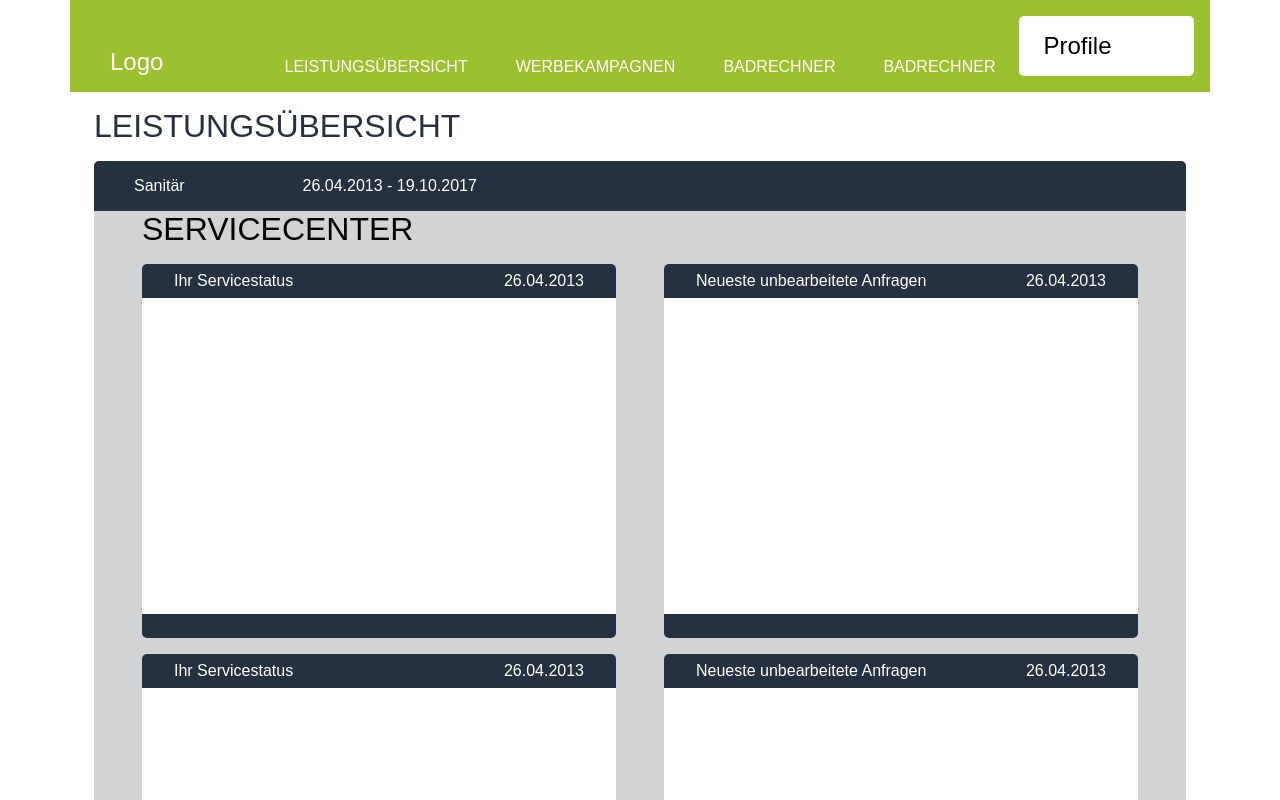
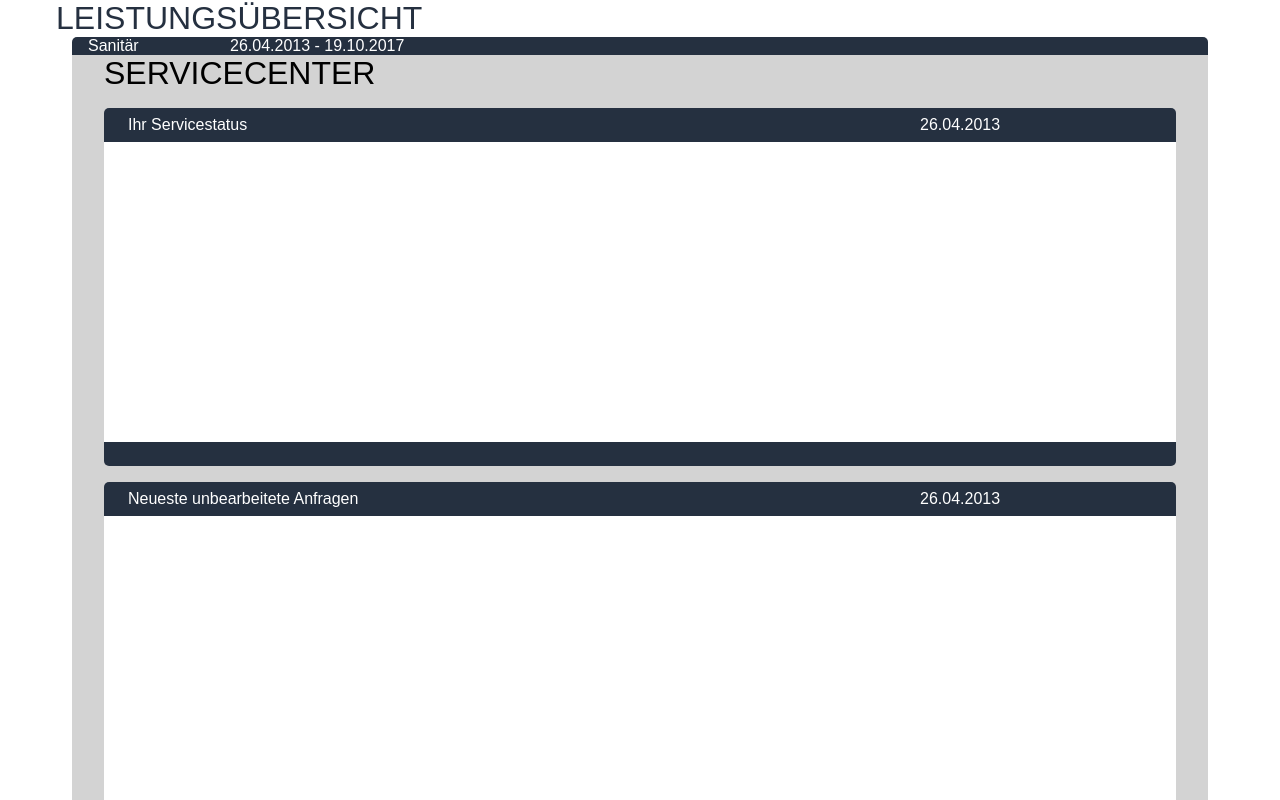
Before and after one commit to dragosgn/react-css-grid, a React (Create React App) app: page / in a window 1280 px wide. Shown: the top 800 px of the page. Built offline with nearby package versions, Linux system fonts and the light colour scheme; a web font is replaced by a local one.

Commit message:
fixing rows and col paddings

```diff
--- a/public/index.html
+++ b/public/index.html
@@ -2,7 +2,7 @@
 <html lang="en">
   <head>
     <meta charset="utf-8">
-    <meta name="viewport" content="width=device-width, initial-scale=1, shrink-to-fit=no">
+    <meta name="viewport" content="width=device-width, initial-scale=1">
     <meta name="theme-color" content="#000000">
     <link href="https://fonts.googleapis.com/css?family=Muli:300,300i,400,600,700" rel="stylesheet">
 
@@ -14,7 +14,6 @@
     <link rel="shortcut icon" href="%PUBLIC_URL%/favicon.ico">
     <style>
       html {
-        box-sizing: border-box;
         width: 100%;
       }
       h1, h2, h3, h4, h5, h6, p, a, label {
--- a/src/App.js
+++ b/src/App.js
@@ -5,11 +5,13 @@ import styled from 'styled-components'
 //  Grid
 
 const Container = styled.div`
-  max-width: 1140px;
   width: 100%;
+  max-width: 1200px;
+  margin-left: auto;
   margin-right: auto;
-  margin-left: auto;
-  box-sizing: border-box;
+  *{
+    box-sizing: border-box;
+  }
 `
 
 let mobileGutter = `1rem`
@@ -438,6 +440,8 @@ const Col = styled.div`
     and (max-device-width: 1024px)
     and (-webkit-min-device-pixel-ratio: 1) {
       width: calc(100% * (${props => props.tablet ? props.tablet : 8} / 8));
+      padding-left: ${props => props.nogutter ? 0 : tabletGutter};
+      padding-right: ${props => props.nogutter ? 0 : tabletGutter};
   }
 
   /* Portrait */
@@ -447,6 +451,8 @@ const Col = styled.div`
     and (orientation: portrait)
     and (-webkit-min-device-pixel-ratio: 1) {
       width: calc(100% * (${props => props.tablet ? props.tablet : 8} / 8));
+      padding-left: ${props => props.nogutter ? 0 : tabletGutter};
+      padding-right: ${props => props.nogutter ? 0 : tabletGutter};
   }
 
   /* Landscape */
@@ -456,6 +462,8 @@ const Col = styled.div`
     and (orientation: landscape)
     and (-webkit-min-device-pixel-ratio: 1) {
       width: calc(100% * (${props => props.tablet ? props.tablet : 8} / 8));
+      padding-left: ${props => props.nogutter ? 0 : tabletGutter};
+      padding-right: ${props => props.nogutter ? 0 : tabletGutter};
   }
 
   /* ----------- iPad 3, 4 and Pro 9.7" ----------- */
@@ -466,6 +474,8 @@ const Col = styled.div`
     and (max-device-width: 1024px)
     and (-webkit-min-device-pixel-ratio: 2) {
       width: calc(100% * (${props => props.tablet ? props.tablet : 8} / 8));
+      padding-left: ${props => props.nogutter ? 0 : tabletGutter};
+      padding-right: ${props => props.nogutter ? 0 : tabletGutter};
   }
 
   /* Portrait */
@@ -475,6 +485,8 @@ const Col = styled.div`
     and (orientation: portrait)
     and (-webkit-min-device-pixel-ratio: 2) {
       width: calc(100% * (${props => props.tablet ? props.tablet : 8} / 8));
+      padding-left: ${props => props.nogutter ? 0 : tabletGutter};
+      padding-right: ${props => props.nogutter ? 0 : tabletGutter};
   }
 
   /* Landscape */
@@ -484,6 +496,8 @@ const Col = styled.div`
     and (orientation: landscape)
     and (-webkit-min-device-pixel-ratio: 2) {
       width: calc(100% * (${props => props.tablet ? props.tablet : 8} / 8));
+      padding-left: ${props => props.nogutter ? 0 : tabletGutter};
+      padding-right: ${props => props.nogutter ? 0 : tabletGutter};
   }
 
   /* ----------- iPad Pro 10.5" ----------- */
@@ -494,6 +508,8 @@ const Col = styled.div`
     and (max-device-width: 1112px)
     and (-webkit-min-device-pixel-ratio: 2) {
       width: calc(100% * (${props => props.tablet ? props.tablet : 8} / 8));
+      padding-left: ${props => props.nogutter ? 0 : tabletGutter};
+      padding-right: ${props => props.nogutter ? 0 : tabletGutter};
   }
 
   /* Portrait */
@@ -505,6 +521,8 @@ const Col = styled.div`
     and (orientation: portrait)
     and (-webkit-min-device-pixel-ratio: 2) {
       width: calc(100% * (${props => props.tablet ? props.tablet : 8} / 8));
+      padding-left: ${props => props.nogutter ? 0 : tabletGutter};
+      padding-right: ${props => props.nogutter ? 0 : tabletGutter};
   }
 
   /* Landscape */
@@ -516,6 +534,8 @@ const Col = styled.div`
     and (orientation: landscape)
     and (-webkit-min-device-pixel-ratio: 2) {
       width: calc(100% * (${props => props.tablet ? props.tablet : 8} / 8));
+      padding-left: ${props => props.nogutter ? 0 : tabletGutter};
+      padding-right: ${props => props.nogutter ? 0 : tabletGutter};
   }
 
   /* ----------- iPad Pro 12.9" ----------- */
@@ -526,6 +546,8 @@ const Col = styled.div`
     and (max-device-width: 1366px)
     and (-webkit-min-device-pixel-ratio: 2) {
       width: calc(100% * (${props => props.tablet ? props.tablet : 8} / 8));
+      padding-left: ${props => props.nogutter ? 0 : tabletGutter};
+      padding-right: ${props => props.nogutter ? 0 : tabletGutter};
   }
 
   /* Portrait */
@@ -537,6 +559,8 @@ const Col = styled.div`
     and (orientation: portrait)
     and (-webkit-min-device-pixel-ratio: 2) {
       width: calc(100% * (${props => props.tablet ? props.tablet : 8} / 8));
+      padding-left: ${props => props.nogutter ? 0 : tabletGutter};
+      padding-right: ${props => props.nogutter ? 0 : tabletGutter};
   }
 
   /* Landscape */
@@ -548,6 +572,8 @@ const Col = styled.div`
     and (orientation: landscape)
     and (-webkit-min-device-pixel-ratio: 2) {
       width: calc(100% * (${props => props.tablet ? props.tablet : 8} / 8));
+      padding-left: ${props => props.nogutter ? 0 : tabletGutter};
+      padding-right: ${props => props.nogutter ? 0 : tabletGutter};
   }
 
   /* ----------- Galaxy Tab 2 ----------- */
@@ -557,6 +583,8 @@ const Col = styled.div`
     (min-device-width: 800px)
     and (max-device-width: 1280px) {
       width: calc(100% * (${props => props.tablet ? props.tablet : 8} / 8));
+      padding-left: ${props => props.nogutter ? 0 : tabletGutter};
+      padding-right: ${props => props.nogutter ? 0 : tabletGutter};
   }
 
   /* Portrait */
@@ -564,6 +592,8 @@ const Col = styled.div`
     (max-device-width: 800px)
     and (orientation: portrait) {
       width: calc(100% * (${props => props.tablet ? props.tablet : 8} / 8));
+      padding-left: ${props => props.nogutter ? 0 : tabletGutter};
+      padding-right: ${props => props.nogutter ? 0 : tabletGutter};
   }
 
   /* Landscape */
@@ -571,6 +601,8 @@ const Col = styled.div`
     (max-device-width: 1280px)
     and (orientation: landscape) {
       width: calc(100% * (${props => props.tablet ? props.tablet : 8} / 8));
+      padding-left: ${props => props.nogutter ? 0 : tabletGutter};
+      padding-right: ${props => props.nogutter ? 0 : tabletGutter};
   }
 
   /* ----------- Galaxy Tab S ----------- */
@@ -581,6 +613,8 @@ const Col = styled.div`
     and (max-device-width: 1280px)
     and (-webkit-min-device-pixel-ratio: 2) {
       width: calc(100% * (${props => props.tablet ? props.tablet : 8} / 8));
+      padding-left: ${props => props.nogutter ? 0 : tabletGutter};
+      padding-right: ${props => props.nogutter ? 0 : tabletGutter};
   }
 
   /* Portrait */
@@ -589,6 +623,8 @@ const Col = styled.div`
     and (orientation: portrait)
     and (-webkit-min-device-pixel-ratio: 2) {
       width: calc(100% * (${props => props.tablet ? props.tablet : 8} / 8));
+      padding-left: ${props => props.nogutter ? 0 : tabletGutter};
+      padding-right: ${props => props.nogutter ? 0 : tabletGutter};
   }
 
   /* Landscape */
@@ -597,6 +633,8 @@ const Col = styled.div`
     and (orientation: landscape)
     and (-webkit-min-device-pixel-ratio: 2) {
       width: calc(100% * (${props => props.tablet ? props.tablet : 8} / 8));
+      padding-left: ${props => props.nogutter ? 0 : tabletGutter};
+      padding-right: ${props => props.nogutter ? 0 : tabletGutter};
   }
 
   /* ----------- Nexus 7 ----------- */
@@ -608,6 +646,8 @@ const Col = styled.div`
     and (-webkit-min-device-pixel-ratio: 1.331)
     and (-webkit-max-device-pixel-ratio: 1.332) {
       width: calc(100% * (${props => props.tablet ? props.tablet : 8} / 8));
+      padding-left: ${props => props.nogutter ? 0 : tabletGutter};
+      padding-right: ${props => props.nogutter ? 0 : tabletGutter};
   }
 
   /* Portrait */
@@ -618,6 +658,8 @@ const Col = styled.div`
     and (-webkit-max-device-pixel-ratio: 1.332)
     and (orientation: portrait) {
       width: calc(100% * (${props => props.tablet ? props.tablet : 8} / 8));
+      padding-left: ${props => props.nogutter ? 0 : tabletGutter};
+      padding-right: ${props => props.nogutter ? 0 : tabletGutter};
   }
 
   /* Landscape */
@@ -628,6 +670,8 @@ const Col = styled.div`
     and (-webkit-max-device-pixel-ratio: 1.332)
     and (orientation: landscape) {
       width: calc(100% * (${props => props.tablet ? props.tablet : 8} / 8));
+      padding-left: ${props => props.nogutter ? 0 : tabletGutter};
+      padding-right: ${props => props.nogutter ? 0 : tabletGutter};
   }
 
   /* ----------- Nexus 9 ----------- */
@@ -639,6 +683,8 @@ const Col = styled.div`
     and (-webkit-min-device-pixel-ratio: 1.331)
     and (-webkit-max-device-pixel-ratio: 1.332) {
       width: calc(100% * (${props => props.tablet ? props.tablet : 8} / 8));
+      padding-left: ${props => props.nogutter ? 0 : tabletGutter};
+      padding-right: ${props => props.nogutter ? 0 : tabletGutter};
   }
 
   /* Portrait */
@@ -649,6 +695,8 @@ const Col = styled.div`
     and (-webkit-max-device-pixel-ratio: 1.332)
     and (orientation: portrait) {
       width: calc(100% * (${props => props.tablet ? props.tablet : 8} / 8));
+      padding-left: ${props => props.nogutter ? 0 : tabletGutter};
+      padding-right: ${props => props.nogutter ? 0 : tabletGutter};
   }
 
   /* Landscape */
@@ -659,6 +707,8 @@ const Col = styled.div`
     and (-webkit-max-device-pixel-ratio: 1.332)
     and (orientation: landscape) {
       width: calc(100% * (${props => props.tablet ? props.tablet : 8} / 8));
+      padding-left: ${props => props.nogutter ? 0 : tabletGutter};
+      padding-right: ${props => props.nogutter ? 0 : tabletGutter};
   }
 
   /* Laptops */
@@ -668,8 +718,8 @@ const Col = styled.div`
     and (max-device-width: 1600px)
     and (-webkit-min-device-pixel-ratio: 1) {
       width: calc(100% * (${props => props.desktop ? props.desktop : 12} / 12));
-      padding-left: ${props => props.nogutter ? 0 : 1}rem;
-      padding-right: ${props => props.nogutter ? 0 : 1}rem;
+      padding-left: ${props => props.nogutter ? 0 : desktopGutter};
+      padding-right: ${props => props.nogutter ? 0 : desktopGutter};
   }
 
   /* ----------- Retina Screens ----------- */
@@ -679,20 +729,24 @@ const Col = styled.div`
     and (-webkit-min-device-pixel-ratio: 2)
     and (min-resolution: 192dpi) {
       width: calc(100% * (${props => props.desktop ? props.desktop : 12} / 12));
-      padding-left: ${props => props.nogutter ? 0 : 1}rem;
-      padding-right: ${props => props.nogutter ? 0 : 1}rem;
+      padding-left: ${props => props.nogutter ? 0 : desktopGutter};
+      padding-right: ${props => props.nogutter ? 0 : desktopGutter};
   }
 `
 
 const Row = styled.div`
-  display: flex;
-  flex-direction: row;
-  min-height: 0.5rem;
+  min-height: 0.1rem;
   @media all and (max-width:800px){
     flex-wrap: wrap;
-  }
+  };
   @media all and (max-width:650px){
     flex-wrap: wrap;
+  };
+  :before,
+  :after {
+    content:"";
+    display: table ;
+    clear:both;
   }
 `
 
@@ -785,38 +839,35 @@ const Logo = styled(Col)`
 const Profile = styled(Col)`
 `
 
-const HeaderComponent = () => {
-  return (
-    <HeaderRoot>
-      <Logo desktop={1} style={{color: "white"}}><strong><h2>Logo</h2></strong></Logo>
-      <Col desktop={9} nogutter>
-        <HeaderMenu>
-          <MenuItem desktop={3}><p>LEISTUNGSÜBERSICHT</p></MenuItem>
-          <MenuItem desktop={3}><p>WERBEKAMPAGNEN</p></MenuItem>
-          <MenuItem desktop={3}><p>BADRECHNER</p></MenuItem>
-          <MenuItem desktop={3}><p>BADRECHNER</p></MenuItem>
-        </HeaderMenu>
-      </Col>
-      <Profile desktop={2} style={{backgroundColor: "white", borderRadius: "5px 5px 5px 5px",paddingTop:"1rem", paddingBottom:"1rem"}}>
-        <h2>Profile</h2>
-      </Profile>
-    </HeaderRoot>
-  )
-}
+// const HeaderComponent = () => {
+//   return (
+//     <HeaderRoot>
+//       <Logo desktop={1} style={{color: "white"}}><strong><h2>Logo</h2></strong></Logo>
+//       <Col desktop={9} nogutter>
+//         <HeaderMenu>
+//           <MenuItem desktop={3}><p>LEISTUNGSÜBERSICHT</p></MenuItem>
+//           <MenuItem desktop={3}><p>WERBEKAMPAGNEN</p></MenuItem>
+//           <MenuItem desktop={3}><p>BADRECHNER</p></MenuItem>
+//           <MenuItem desktop={3}><p>BADRECHNER</p></MenuItem>
+//         </HeaderMenu>
+//       </Col>
+//       <Profile desktop={2} style={{backgroundColor: "white", borderRadius: "5px 5px 5px 5px",paddingTop:"1rem", paddingBottom:"1rem"}}>
+//         <h2>Profile</h2>
+//       </Profile>
+//     </HeaderRoot>
+//   )
+// }
 
 class App extends Component {
   render() {
     return (
       <Container>
-        <HeaderComponent />
         <Row>
           <Col>
+              <h1 style={{color: "#253040"}}>LEISTUNGSÜBERSICHT</h1>
             <Row>
-              <h1 style={{color: "#253040", paddingTop:"1rem", paddingBottom:"1rem"}}>LEISTUNGSÜBERSICHT</h1>
-            </Row>
-            <Row>
-              <Col nogutter>
-                <Row style={{backgroundColor: "#253040", color: "white", borderRadius: "5px 5px 0 0", padding: "1rem"}}>
+              <Col>
+                <Row style={{backgroundColor: "#253040", color: "white", borderRadius: "5px 5px 0 0",}}>
                   <Col desktop={1} tablet={1}><p>Sanitär</p></Col>
                   <Col desktop={11} tablet={7}><p>26.04.2013 - 19.10.2017</p></Col>
                 </Row>
```
